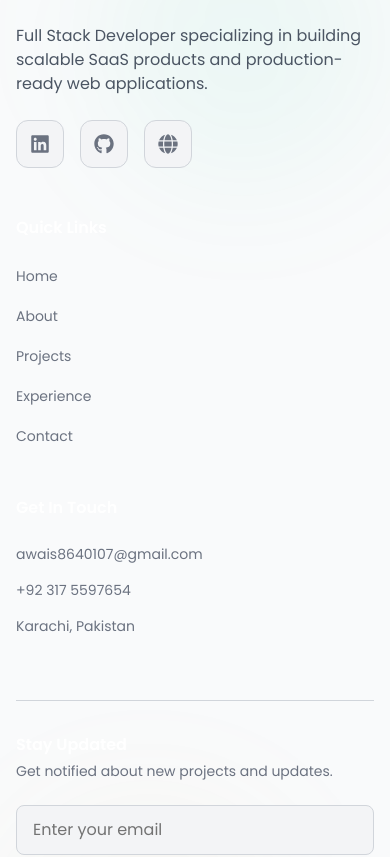
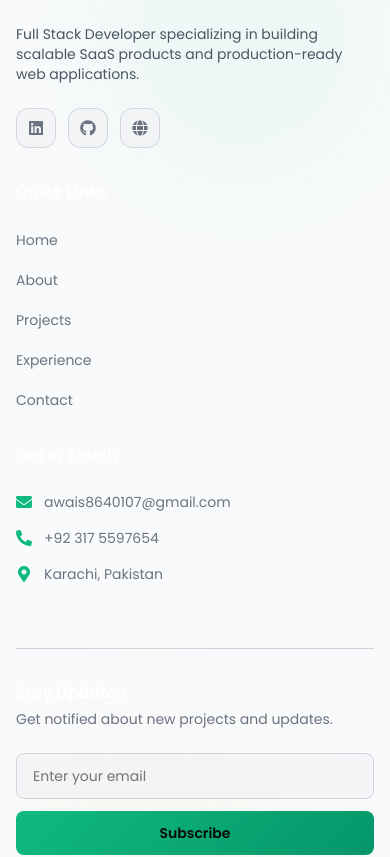
Before and after one commit to ahn009/Portfolio-Site, a Next.js app: page /about in a window 390 px wide. Shown: the part 5920-6777 px from the top of the page. Built offline with nearby package versions, Linux system fonts and the light colour scheme.

Commit message:
cleanup: refactor folder structure

```diff
--- a/src/components/Footer.tsx
+++ b/src/components/Footer.tsx
@@ -4,7 +4,7 @@ import { useEffect, useRef, useState } from "react";
 import Link from "next/link";
 import { motion } from "framer-motion";
 import { navLinks, contactData } from "@/data";
-import { FaHeart, FaArrowUp } from "react-icons/fa";
+import { FaHeart, FaArrowUp, FaEnvelope, FaPhoneAlt, FaMapMarkerAlt } from "react-icons/fa";
 import gsap from "gsap";
 import { ScrollTrigger } from "gsap/dist/ScrollTrigger";
 import { useForm, ValidationError } from "@formspree/react";
@@ -63,19 +63,19 @@ export default function Footer() {
       <div className="max-w-7xl mx-auto px-4 sm:px-6 lg:px-8 relative z-10">
         {/* Main Content */}
         <div ref={contentRef} className="py-16 md:py-20">
-          <div className="grid md:grid-cols-4 gap-12">
+          <div className="grid md:grid-cols-4 gap-8 md:gap-12">
             {/* Brand */}
             <div className="md:col-span-2 space-y-6">
               <Link href="/" className="inline-block">
                 <span className="text-4xl font-bold text-gradient">MA</span>
               </Link>
-              <p className="text-[#a3a3a3] max-w-md">
+              <p className="text-[#a3a3a3] max-w-md text-sm md:text-base">
                 Full Stack Developer specializing in building scalable SaaS
                 products and production-ready web applications.
               </p>
 
               {/* Social */}
-              <div className="flex gap-4">
+              <div className="flex gap-3 md:gap-4">
                 {contactData.social.map((social) => {
                   const Icon = social.icon;
                   return (
@@ -84,11 +84,11 @@ export default function Footer() {
                       href={social.url}
                       target="_blank"
                       rel="noopener noreferrer"
-                      className="w-12 h-12 rounded-xl bg-[#111111] border border-[#262626] flex items-center justify-center text-[#737373] hover:text-[#10b981] hover:border-[#10b981]/30 transition"
+                      className="w-10 h-10 md:w-12 md:h-12 rounded-xl bg-[#111111] border border-[#262626] flex items-center justify-center text-[#737373] hover:text-[#10b981] hover:border-[#10b981]/30 transition"
                       whileHover={{ y: -3, scale: 1.05 }}
                       whileTap={{ scale: 0.95 }}
                     >
-                      <Icon className="w-5 h-5" />
+                      <Icon className="w-4 h-4 md:w-5 md:h-5" />
                     </motion.a>
                   );
                 })}
@@ -96,29 +96,52 @@ export default function Footer() {
             </div>
 
             {/* Quick Links */}
-            <div>
+            <div className="relative group">
               <h4 className="text-white font-semibold mb-6">Quick Links</h4>
               <ul className="space-y-4">
                 {navLinks.map((link) => (
                   <li key={link.name}>
                     <Link
                       href={link.href}
-                      className="text-[#737373] hover:text-[#10b981] text-sm"
+                      className="text-[#737373] hover:text-[#10b981] text-sm md:text-base transition-colors duration-300"
                     >
                       {link.name}
                     </Link>
                   </li>
                 ))}
               </ul>
+              {/* Linear gradient line - appears on hover only */}
+              <div className="absolute bottom-0 left-0 h-0.5 w-0 group-hover:w-full bg-gradient-to-r from-[#10b981] to-[#d4af37] transition-all duration-500 ease-out rounded-full opacity-0 group-hover:opacity-100"></div>
             </div>
 
             {/* Contact */}
             <div>
               <h4 className="text-white font-semibold mb-6">Get In Touch</h4>
-              <ul className="space-y-4 text-sm text-[#737373]">
-                <li>{contactData.email}</li>
-                <li>{contactData.phone}</li>
-                <li>{contactData.location}</li>
+              <ul className="space-y-4 text-sm md:text-base text-[#737373]">
+                <li className="flex items-start md:items-center gap-3">
+                  <FaEnvelope className="text-[#10b981] w-4 h-4 flex-shrink-0 mt-0.5" />
+                  <a
+                    href={`mailto:${contactData.email}`}
+                    className="hover:text-[#10b981] transition-colors duration-300 break-words"
+                  >
+                    {contactData.email}
+                  </a>
+                </li>
+                <li className="flex items-start md:items-center gap-3">
+                  <FaPhoneAlt className="text-[#10b981] w-4 h-4 flex-shrink-0 mt-0.5" />
+                  <a
+                    href={`tel:${contactData.phone}`}
+                    className="hover:text-[#10b981] transition-colors duration-300"
+                  >
+                    {contactData.phone}
+                  </a>
+                </li>
+                <li className="flex items-start md:items-center gap-3">
+                  <FaMapMarkerAlt className="text-[#10b981] w-4 h-4 flex-shrink-0 mt-0.5" />
+                  <span className="hover:text-[#10b981] transition-colors duration-300">
+                    {contactData.location}
+                  </span>
+                </li>
               </ul>
             </div>
           </div>
@@ -151,7 +174,7 @@ export default function Footer() {
                     name="email"
                     required
                     placeholder="Enter your email"
-                    className="w-full px-4 py-3 bg-[#111111] border border-[#262626] rounded-lg text-white placeholder-[#737373] focus:outline-none focus:border-[#10b981]"
+                    className="w-full px-4 py-3 bg-[#111111] border border-[#262626] rounded-lg text-white placeholder-[#737373] focus:outline-none focus:border-[#10b981] text-sm md:text-base"
                   />
                   <ValidationError
                     prefix="Email"
@@ -163,7 +186,7 @@ export default function Footer() {
                 <button
                   type="submit"
                   disabled={state.submitting}
-                  className="w-full sm:w-auto px-6 py-3 bg-gradient-green text-[#0a0a0a] font-semibold rounded-lg disabled:opacity-50 hover:opacity-90 transition-opacity"
+                  className="w-full sm:w-auto px-6 py-3 bg-gradient-green text-[#0a0a0a] font-semibold rounded-lg disabled:opacity-50 hover:opacity-90 transition-opacity text-sm md:text-base"
                 >
                   {state.submitting ? "Submitting..." : "Subscribe"}
                 </button>
--- a/src/data/index.ts
+++ b/src/data/index.ts
@@ -198,7 +198,7 @@ export const projectsData: Project[] = [
       { name: "Tailwind CSS", icon: SiTailwindcss },
     ],
     github: "https://github.com/mhaawais/childrens-website",
-    liveDemo: "https://kids-code-stories.vercel.app",
+    liveDemo: "https://www.kindercode.io/#/",
     image: "/images/project-kids-code.png",
   },
 
@@ -221,6 +221,7 @@ export const projectsData: Project[] = [
       { name: "Tailwind CSS", icon: SiTailwindcss },
     ],
     github: "https://github.com/mhaawais/database",
+    liveDemo: "https://admin-marypeeofficial.vercel.app/#/",
     image: "/images/project-cms.png",
   },
 
@@ -243,7 +244,7 @@ export const projectsData: Project[] = [
       { name: "Sanity", icon: SiSanity },
     ],
     github: "https://github.com/mhaawais/Ecommerce-Hackathon",
-    liveDemo: "https://ecommerce-hackathon.vercel.app",
+    liveDemo: "https://final-hackathon-two.vercel.app/",
     image: "/images/project-ecommerce.png",
   },
 
@@ -264,7 +265,6 @@ export const projectsData: Project[] = [
       { name: "Matplotlib", icon: SiPlotly },
     ],
     github: "https://github.com/mhaawais/Datasweeper-python",
-    liveDemo: "https://datasweeper.streamlit.app",
     image: "/images/project-datasweeper.png",
   },
 
@@ -309,6 +309,7 @@ export const experienceData: Experience[] = [
     responsibilities: [
       "Lead full-stack development projects using Next.js and Node.js",
       "Develop and maintain CMS platform serving multiple clients",
+      "At S-Tech, I also dveloped Custom Databases for various applications",
       "Built and optimized databases for 5+ production applications",
       "Implemented API integrations improving data retrieval efficiency by 30%",
       "Collaborate with design team to create responsive, accessible UIs",
@@ -321,7 +322,7 @@ export const experienceData: Experience[] = [
     location: "Europe (Remote)",
     responsibilities: [
       "Developed 'Kids Code & Stories' educational platform",
-      "Improved application performance by 25% through optimization",
+      "Improved application performance by 125% through optimization",
       "Implemented real-time features using Supabase",
       "Collaborated with international team across time zones",
     ],
@@ -372,7 +373,7 @@ export const contactData = {
     },
     {
       name: "Portfolio",
-      url: "https://myportfolio-website-six.vercel.app/",
+      url: "https://muhammad-awais-portfolio.vercel.app/#/",
       icon: FaGlobe,
     },
   ],
```
Also changed, not shown: public/images/project-kids-code.png (added).
